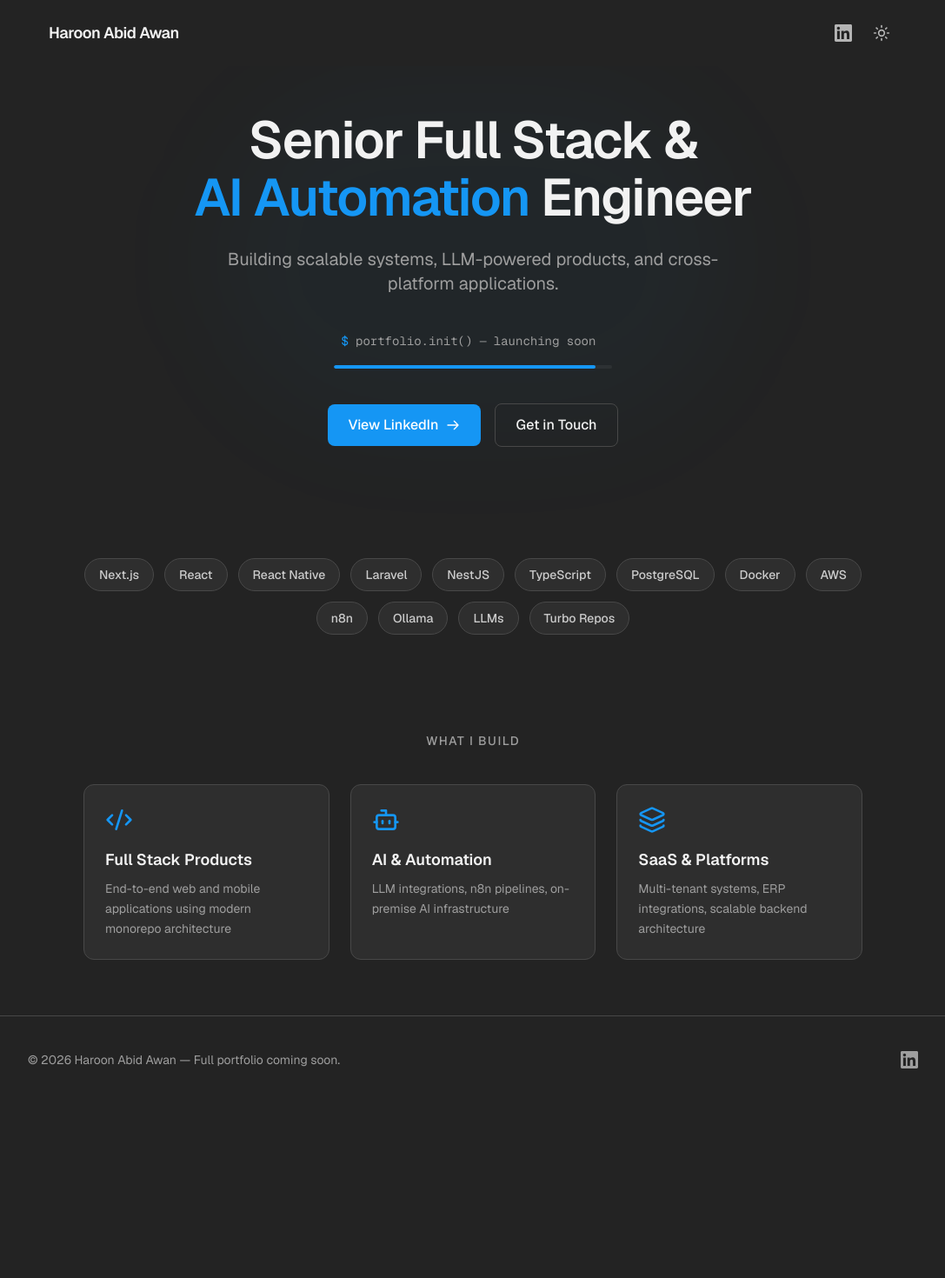
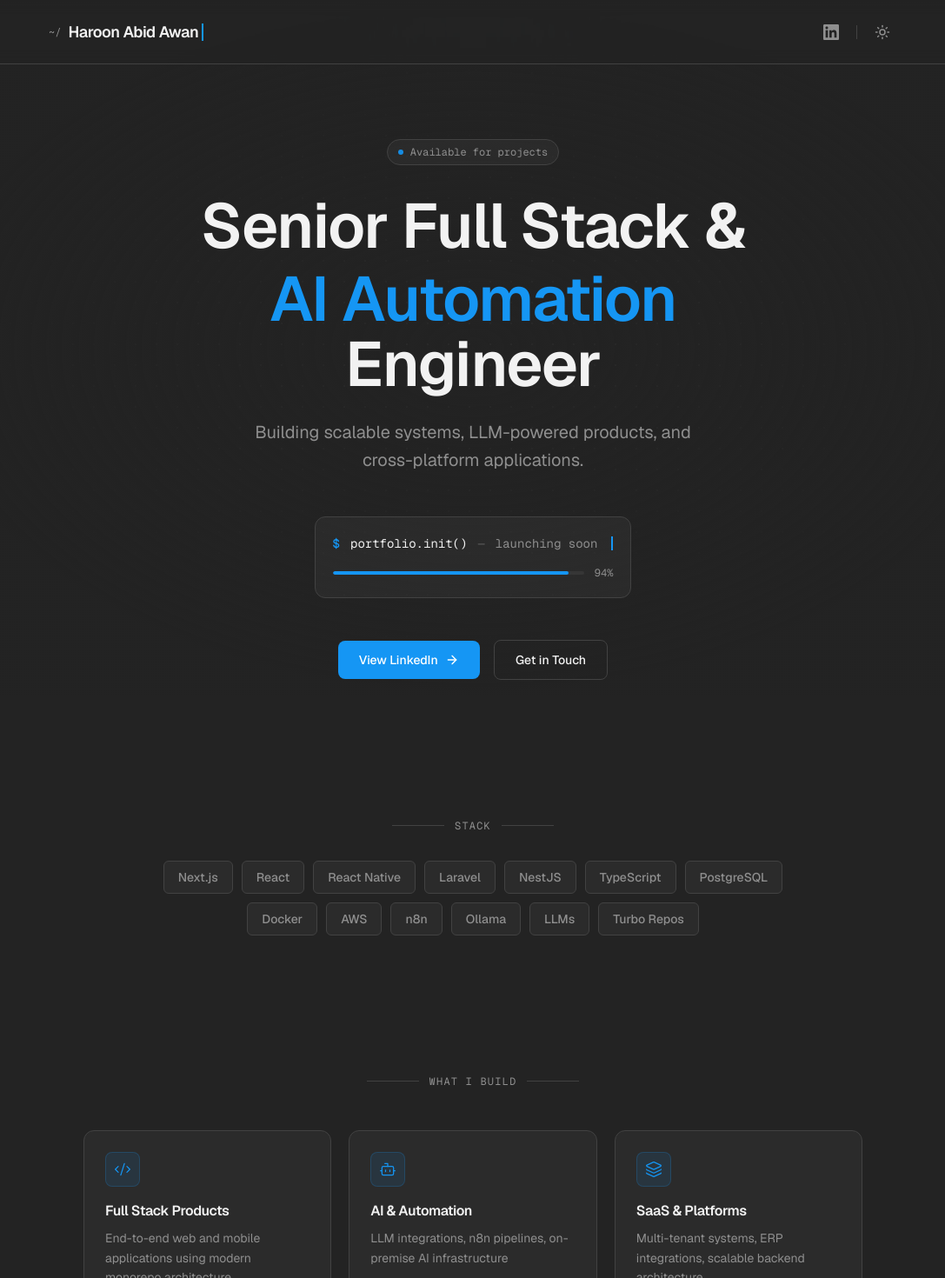
Before and after one commit to haroonabidawan/haroonabidawan, a Next.js app: page / in a window 1280 px wide. Shown: the top 1470 px of the page at 87% size, without its empty margins (96-1183 px from the left). Before the commit the page ends 1269 px from the top, so only its background shows below. Built offline with nearby package versions, Linux system fonts and the light colour scheme.

Commit message:
refactor: modernize UI with techy, minimal enhancements\n\nEnhance UI with dot grid, terminal-style navbar, improved hero section,\nrefined tech stack, better services cards, and sophisticated animations.

```diff
--- a/app/globals.css
+++ b/app/globals.css
@@ -31,7 +31,7 @@
 .dark {
   --background: oklch(0.255 0 0);
   --foreground: oklch(0.961 0 0);
-  --card: oklch(1 0 0 / 0.05);
+  --card: oklch(1 0 0 / 0.04);
   --card-foreground: oklch(0.961 0 0);
   --popover: oklch(0.3 0 0);
   --popover-foreground: oklch(0.961 0 0);
@@ -40,19 +40,19 @@
   --secondary: oklch(0.35 0 0);
   --secondary-foreground: oklch(0.961 0 0);
   --muted: oklch(0.35 0 0);
-  --muted-foreground: oklch(0.7 0 0);
+  --muted-foreground: oklch(0.65 0 0);
   --accent: oklch(0.657 0.172 248.2);
   --accent-foreground: oklch(1 0 0);
   --destructive: oklch(0.577 0.245 27.325);
   --destructive-foreground: oklch(1 0 0);
-  --border: oklch(0.4 0 0);
+  --border: oklch(0.38 0 0);
   --input: oklch(0.4 0 0);
   --ring: oklch(0.657 0.172 248.2);
 }
 
 @theme inline {
-  --font-sans: 'Geist', 'Geist Fallback';
-  --font-mono: 'Geist Mono', 'Geist Mono Fallback';
+  --font-sans: 'Geist', 'Geist Fallback', system-ui, sans-serif;
+  --font-mono: 'Geist Mono', 'Geist Mono Fallback', monospace;
   --color-background: var(--background);
   --color-foreground: var(--foreground);
   --color-card: var(--card);
@@ -83,44 +83,116 @@
     @apply border-border outline-ring/50;
   }
   body {
-    @apply bg-background text-foreground;
+    @apply bg-background text-foreground antialiased;
   }
+}
+
+/* Dot grid pattern background */
+.dot-grid {
+  background-image: radial-gradient(circle, var(--border) 1px, transparent 1px);
+  background-size: 24px 24px;
 }
 
 /* Blinking cursor animation */
 @keyframes blink {
-  0%, 50% { opacity: 1; }
-  51%, 100% { opacity: 0; }
+  0%, 45% { opacity: 1; }
+  50%, 100% { opacity: 0; }
 }
 
 .animate-blink {
-  animation: blink 1s step-end infinite;
+  animation: blink 1.1s step-end infinite;
 }
 
 /* Progress bar animation - never reaches 100% */
 @keyframes progress {
   0% { width: 0%; }
-  70% { width: 87%; }
-  85% { width: 92%; }
+  40% { width: 65%; }
+  70% { width: 84%; }
+  85% { width: 91%; }
   100% { width: 94%; }
 }
 
 .animate-progress {
-  animation: progress 4s ease-out forwards;
+  animation: progress 5s cubic-bezier(0.4, 0, 0.2, 1) forwards;
 }
 
-/* Fade in up animation */
-@keyframes fade-in-up {
-  from {
-    opacity: 0;
-    transform: translateY(20px);
-  }
-  to {
-    opacity: 1;
-    transform: translateY(0);
-  }
+/* Subtle glow pulse */
+@keyframes glow-pulse {
+  0%, 100% { opacity: 0.03; }
+  50% { opacity: 0.06; }
 }
 
-.animate-fade-in-up {
-  animation: fade-in-up 0.6s ease-out forwards;
+.animate-glow {
+  animation: glow-pulse 4s ease-in-out infinite;
 }
+
+/* Typewriter effect */
+@keyframes typewriter {
+  from { width: 0; }
+  to { width: 100%; }
+}
+
+/* Shimmer effect for loading states */
+@keyframes shimmer {
+  0% { background-position: -200% 0; }
+  100% { background-position: 200% 0; }
+}
+
+.animate-shimmer {
+  background: linear-gradient(
+    90deg,
+    transparent 0%,
+    var(--primary) 50%,
+    transparent 100%
+  );
+  background-size: 200% 100%;
+  animation: shimmer 3s infinite;
+}
+
+/* Subtle float animation */
+@keyframes float {
+  0%, 100% { transform: translateY(0px); }
+  50% { transform: translateY(-4px); }
+}
+
+.animate-float {
+  animation: float 6s ease-in-out infinite;
+}
+
+/* Line drawing animation */
+@keyframes draw-line {
+  from { stroke-dashoffset: 100; }
+  to { stroke-dashoffset: 0; }
+}
+
+/* Card hover glow */
+.card-glow {
+  position: relative;
+}
+
+.card-glow::before {
+  content: '';
+  position: absolute;
+  inset: -1px;
+  border-radius: inherit;
+  background: linear-gradient(135deg, var(--primary) 0%, transparent 50%, transparent 100%);
+  opacity: 0;
+  transition: opacity 0.3s ease;
+  z-index: -1;
+}
+
+.card-glow:hover::before {
+  opacity: 0.1;
+}
+
+/* Smooth theme transition */
+* {
+  transition-property: background-color, border-color;
+  transition-duration: 0.2s;
+  transition-timing-function: ease;
+}
+
+/* Selection color */
+::selection {
+  background-color: oklch(0.657 0.172 248.2 / 0.25);
+}
--- a/app/page.tsx
+++ b/app/page.tsx
@@ -6,12 +6,20 @@ import { Footer } from "@/components/footer"
 
 export default function Home() {
   return (
-    <main className="min-h-screen">
-      <Navbar />
-      <HeroSection />
-      <TechStack />
-      <ServicesSection />
-      <Footer />
+    <main className="relative min-h-screen overflow-hidden">
+      {/* Subtle dot grid background */}
+      <div className="fixed inset-0 dot-grid opacity-40 dark:opacity-20 pointer-events-none" />
+
+      {/* Radial gradient overlay for depth */}
+      <div className="fixed inset-0 bg-[radial-gradient(ellipse_at_center,transparent_0%,var(--background)_70%)] pointer-events-none" />
+
+      <div className="relative z-10">
+        <Navbar />
+        <HeroSection />
+        <TechStack />
+        <ServicesSection />
+        <Footer />
+      </div>
     </main>
   )
 }
--- a/components/footer.tsx
+++ b/components/footer.tsx
@@ -1,21 +1,30 @@
+"use client"
+
 export function Footer() {
   return (
-    <footer className="py-10 px-6 border-t border-border">
+    <footer className="relative py-10 sm:py-12 px-6">
+      {/* Top border */}
+      <div className="absolute top-0 left-6 right-6 h-px bg-border" />
+
       <div className="mx-auto max-w-5xl flex flex-col sm:flex-row items-center justify-between gap-4">
-        <p className="text-sm text-muted-foreground">
-          &copy; 2026 Haroon Abid Awan — Full portfolio coming soon.
+        {/* Copyright */}
+        <p className="text-xs sm:text-sm text-muted-foreground font-mono">
+          <span className="text-primary">&copy;</span> 2026 Haroon Abid Awan
+          <span className="hidden sm:inline"> — Full portfolio coming soon.</span>
         </p>
 
+        {/* LinkedIn */}
         <a
           href="https://linkedin.com/in/haroonabidawan"
           target="_blank"
           rel="noopener noreferrer"
-          className="text-muted-foreground hover:text-primary transition-colors"
+          className="inline-flex items-center gap-2 text-xs text-muted-foreground hover:text-foreground transition-colors duration-200"
           aria-label="LinkedIn"
         >
-          <svg className="w-5 h-5" fill="currentColor" viewBox="0 0 24 24">
+          <svg className="w-4 h-4" fill="currentColor" viewBox="0 0 24 24">
             <path d="M20.447 20.452h-3.554v-5.569c0-1.328-.027-3.037-1.852-3.037-1.853 0-2.136 1.445-2.136 2.939v5.667H9.351V9h3.414v1.561h.046c.477-.9 1.637-1.85 3.37-1.85 3.601 0 4.267 2.37 4.267 5.455v6.286zM5.337 7.433c-1.144 0-2.063-.926-2.063-2.065 0-1.138.92-2.063 2.063-2.063 1.14 0 2.064.925 2.064 2.063 0 1.139-.925 2.065-2.064 2.065zm1.782 13.019H3.555V9h3.564v11.452zM22.225 0H1.771C.792 0 0 .774 0 1.729v20.542C0 23.227.792 24 1.771 24h20.451C23.2 24 24 23.227 24 22.271V1.729C24 .774 23.2 0 22.222 0h.003z"/>
           </svg>
+          <span className="hidden sm:inline">LinkedIn</span>
         </a>
       </div>
     </footer>
--- a/components/hero-section.tsx
+++ b/components/hero-section.tsx
@@ -1,64 +1,81 @@
 "use client"
 
 import { useEffect, useState } from "react"
+import { ArrowRight } from "lucide-react"
 
 export function HeroSection() {
   const [visible, setVisible] = useState(false)
 
   useEffect(() => {
-    setVisible(true)
+    const timer = setTimeout(() => setVisible(true), 100)
+    return () => clearTimeout(timer)
   }, [])
 
   return (
-    <section className="relative pt-32 pb-20 px-6">
-      {/* Subtle blue glow */}
-      <div className="absolute top-1/2 left-1/2 -translate-x-1/2 -translate-y-1/2 w-[600px] h-[400px] bg-primary/[0.03] rounded-full blur-3xl pointer-events-none" />
+    <section className="relative pt-32 sm:pt-40 pb-16 sm:pb-24 px-6">
+      {/* Subtle blue glow - animated */}
+      <div className="absolute top-1/3 left-1/2 -translate-x-1/2 -translate-y-1/2 w-[500px] h-[300px] sm:w-[700px] sm:h-[400px] bg-primary/[0.04] rounded-full blur-[100px] pointer-events-none animate-glow" />
 
       <div className="relative mx-auto max-w-3xl text-center">
+        {/* Status badge */}
+        <div
+          className={`inline-flex items-center gap-2 px-3 py-1.5 mb-8 rounded-full border border-border bg-card text-xs font-mono text-muted-foreground transition-all duration-700 ${
+            visible ? "opacity-100 translate-y-0" : "opacity-0 translate-y-4"
+          }`}
+        >
+          <span className="w-1.5 h-1.5 rounded-full bg-primary animate-pulse" />
+          <span>Available for projects</span>
+        </div>
+
         {/* Main headline */}
         <h1
-          className={`text-4xl sm:text-5xl md:text-6xl font-semibold tracking-tight leading-[1.1] mb-6 transition-all duration-700 ${
+          className={`text-4xl sm:text-5xl md:text-6xl lg:text-7xl font-semibold tracking-[-0.02em] leading-[1.05] mb-6 transition-all duration-700 delay-100 ${
             visible ? "opacity-100 translate-y-0" : "opacity-0 translate-y-5"
           }`}
         >
           <span className="block">Senior Full Stack &</span>
-          <span className="block">
+          <span className="block mt-1 sm:mt-2">
             <span className="text-primary">AI Automation</span> Engineer
           </span>
         </h1>
 
         {/* Subtext */}
         <p
-          className={`text-lg sm:text-xl text-muted-foreground max-w-xl mx-auto mb-10 transition-all duration-700 delay-100 ${
+          className={`text-base sm:text-lg md:text-xl text-muted-foreground max-w-lg mx-auto mb-12 leading-relaxed transition-all duration-700 delay-200 ${
             visible ? "opacity-100 translate-y-0" : "opacity-0 translate-y-5"
           }`}
         >
           Building scalable systems, LLM-powered products, and cross-platform applications.
         </p>
 
-        {/* Terminal coming soon */}
+        {/* Terminal coming soon block */}
         <div
-          className={`mb-10 transition-all duration-700 delay-200 ${
+          className={`mb-12 transition-all duration-700 delay-300 ${
             visible ? "opacity-100 translate-y-0" : "opacity-0 translate-y-5"
           }`}
         >
-          <div className="inline-flex items-center gap-2 font-mono text-sm text-muted-foreground">
-            <span className="text-primary">$</span>
-            <span>portfolio.init()</span>
-            <span className="text-foreground/50">—</span>
-            <span>launching soon</span>
-            <span className="w-[2px] h-4 bg-primary animate-blink" />
-          </div>
+          <div className="inline-block p-4 sm:p-5 rounded-xl border border-border bg-card">
+            <div className="flex items-center gap-3 font-mono text-sm">
+              <span className="text-primary font-medium">$</span>
+              <span className="text-foreground">portfolio.init()</span>
+              <span className="text-muted-foreground/50 hidden sm:inline">—</span>
+              <span className="text-muted-foreground hidden sm:inline">launching soon</span>
+              <span className="w-[2px] h-4 bg-primary animate-blink ml-1" />
+            </div>
 
-          {/* Progress bar */}
-          <div className="mt-4 mx-auto max-w-xs h-1 bg-card rounded-full overflow-hidden">
-            <div className="h-full bg-primary animate-progress rounded-full" />
+            {/* Progress bar */}
+            <div className="mt-4 flex items-center gap-3">
+              <div className="flex-1 h-1 bg-border/50 rounded-full overflow-hidden">
+                <div className="h-full bg-primary animate-progress rounded-full" />
+              </div>
+              <span className="font-mono text-xs text-muted-foreground tabular-nums">94%</span>
+            </div>
           </div>
         </div>
 
         {/* CTAs */}
         <div
-          className={`flex flex-col sm:flex-row items-center justify-center gap-4 transition-all duration-700 delay-300 ${
+          className={`flex flex-col sm:flex-row items-center justify-center gap-3 sm:gap-4 transition-all duration-700 delay-[400ms] ${
             visible ? "opacity-100 translate-y-0" : "opacity-0 translate-y-5"
           }`}
         >
@@ -66,16 +83,14 @@ export function HeroSection() {
             href="https://linkedin.com/in/haroonabidawan"
             target="_blank"
             rel="noopener noreferrer"
-            className="inline-flex items-center gap-2 px-6 py-3 bg-primary text-primary-foreground font-medium rounded-lg hover:opacity-90 transition-opacity"
+            className="group inline-flex items-center gap-2 px-5 sm:px-6 py-2.5 sm:py-3 bg-primary text-primary-foreground text-sm font-medium rounded-lg hover:opacity-90 transition-all duration-200"
           >
             View LinkedIn
-            <svg className="w-4 h-4" fill="none" stroke="currentColor" viewBox="0 0 24 24">
-              <path strokeLinecap="round" strokeLinejoin="round" strokeWidth={2} d="M14 5l7 7m0 0l-7 7m7-7H3" />
-            </svg>
+            <ArrowRight className="w-4 h-4 transition-transform duration-200 group-hover:translate-x-0.5" />
           </a>
           <a
             href="mailto:contact@haroonabidawan.com"
-            className="inline-flex items-center gap-2 px-6 py-3 border border-border text-foreground font-medium rounded-lg hover:bg-card transition-colors"
+            className="inline-flex items-center gap-2 px-5 sm:px-6 py-2.5 sm:py-3 border border-border text-foreground text-sm font-medium rounded-lg hover:bg-card hover:border-muted-foreground/30 transition-all duration-200"
           >
             Get in Touch
           </a>
--- a/components/navbar.tsx
+++ b/components/navbar.tsx
@@ -20,37 +20,48 @@ export function Navbar() {
   if (!mounted) return null
 
   return (
-    <nav className="fixed top-0 left-0 right-0 z-50 bg-background">
+    <nav className="fixed top-0 left-0 right-0 z-50 bg-background/80 backdrop-blur-sm">
       <div className="mx-auto max-w-5xl px-6 py-5 flex items-center justify-between">
-        <div className="flex items-center gap-0.5">
-          <span className="text-lg font-semibold tracking-tight text-foreground">
+        {/* Logo with terminal cursor */}
+        <div className="flex items-center">
+          <span className="font-mono text-xs text-muted-foreground mr-2 hidden sm:inline">~/</span>
+          <span className="text-base sm:text-lg font-semibold tracking-tight text-foreground">
             Haroon Abid Awan
           </span>
-          <span className="w-[2px] h-5 bg-primary animate-blink" />
+          <span className="w-[2px] h-4 sm:h-5 bg-primary ml-1 animate-blink" />
         </div>
 
-        <div className="flex items-center gap-4">
+        {/* Right side actions */}
+        <div className="flex items-center gap-1 sm:gap-2">
+          {/* LinkedIn */}
           <a
             href="https://linkedin.com/in/haroonabidawan"
             target="_blank"
             rel="noopener noreferrer"
-            className="text-foreground/70 hover:text-primary transition-colors"
+            className="p-2 rounded-lg text-muted-foreground hover:text-foreground hover:bg-card transition-all duration-200"
             aria-label="LinkedIn"
           >
-            <svg className="w-5 h-5" fill="currentColor" viewBox="0 0 24 24">
+            <svg className="w-[18px] h-[18px]" fill="currentColor" viewBox="0 0 24 24">
               <path d="M20.447 20.452h-3.554v-5.569c0-1.328-.027-3.037-1.852-3.037-1.853 0-2.136 1.445-2.136 2.939v5.667H9.351V9h3.414v1.561h.046c.477-.9 1.637-1.85 3.37-1.85 3.601 0 4.267 2.37 4.267 5.455v6.286zM5.337 7.433c-1.144 0-2.063-.926-2.063-2.065 0-1.138.92-2.063 2.063-2.063 1.14 0 2.064.925 2.064 2.063 0 1.139-.925 2.065-2.064 2.065zm1.782 13.019H3.555V9h3.564v11.452zM22.225 0H1.771C.792 0 0 .774 0 1.729v20.542C0 23.227.792 24 1.771 24h20.451C23.2 24 24 23.227 24 22.271V1.729C24 .774 23.2 0 22.222 0h.003z"/>
             </svg>
           </a>
 
+          {/* Divider */}
+          <div className="w-px h-4 bg-border mx-1 hidden sm:block" />
+
+          {/* Theme toggle */}
           <button
             onClick={toggleTheme}
-            className="p-2 rounded-md text-foreground/70 hover:text-foreground hover:bg-card transition-colors"
+            className="p-2 rounded-lg text-muted-foreground hover:text-foreground hover:bg-card transition-all duration-200"
             aria-label="Toggle theme"
           >
-            {isDark ? <Sun className="w-5 h-5" /> : <Moon className="w-5 h-5" />}
+            {isDark ? <Sun className="w-[18px] h-[18px]" /> : <Moon className="w-[18px] h-[18px]" />}
           </button>
         </div>
       </div>
+
+      {/* Bottom border line */}
+      <div className="absolute bottom-0 left-0 right-0 h-px bg-border" />
     </nav>
   )
 }
--- a/components/services-section.tsx
+++ b/components/services-section.tsx
@@ -8,16 +8,19 @@ const services = [
     icon: Code2,
     title: "Full Stack Products",
     description: "End-to-end web and mobile applications using modern monorepo architecture",
+    tags: ["Web", "Mobile", "Monorepo"],
   },
   {
     icon: Bot,
     title: "AI & Automation",
     description: "LLM integrations, n8n pipelines, on-premise AI infrastructure",
+    tags: ["LLMs", "n8n", "Automation"],
   },
   {
     icon: Layers,
     title: "SaaS & Platforms",
     description: "Multi-tenant systems, ERP integrations, scalable backend architecture",
+    tags: ["SaaS", "ERP", "Backend"],
   },
 ]
 
@@ -25,34 +28,60 @@ export function ServicesSection() {
   const [visible, setVisible] = useState(false)
 
   useEffect(() => {
-    const timer = setTimeout(() => setVisible(true), 500)
+    const timer = setTimeout(() => setVisible(true), 600)
     return () => clearTimeout(timer)
   }, [])
 
   return (
     <section
-      className={`py-16 px-6 transition-all duration-700 ${
+      className={`py-16 sm:py-24 px-6 transition-all duration-700 ${
         visible ? "opacity-100 translate-y-0" : "opacity-0 translate-y-5"
       }`}
     >
       <div className="mx-auto max-w-4xl">
-        <h2 className="text-center text-sm font-medium text-muted-foreground uppercase tracking-widest mb-10">
-          What I Build
-        </h2>
+        {/* Section header */}
+        <div className="flex items-center justify-center gap-3 mb-12">
+          <div className="h-px flex-1 bg-border max-w-[60px]" />
+          <span className="font-mono text-xs text-muted-foreground uppercase tracking-widest">What I Build</span>
+          <div className="h-px flex-1 bg-border max-w-[60px]" />
+        </div>
 
-        <div className="grid grid-cols-1 md:grid-cols-3 gap-6">
-          {services.map((service) => (
+        {/* Cards grid */}
+        <div className="grid grid-cols-1 md:grid-cols-3 gap-4 sm:gap-5">
+          {services.map((service, index) => (
             <div
               key={service.title}
-              className="p-6 bg-card border border-border rounded-xl hover:border-primary/50 transition-colors"
+              className="group relative p-5 sm:p-6 bg-card border border-border rounded-xl hover:border-primary/30 transition-all duration-300 card-glow"
+              style={{
+                transitionDelay: visible ? `${index * 100}ms` : '0ms',
+              }}
             >
-              <service.icon className="w-8 h-8 text-primary mb-4" />
-              <h3 className="text-lg font-semibold text-foreground mb-2">
+              {/* Icon */}
+              <div className="w-10 h-10 flex items-center justify-center rounded-lg bg-primary/10 border border-primary/20 mb-4 transition-colors duration-300 group-hover:bg-primary/15">
+                <service.icon className="w-5 h-5 text-primary" strokeWidth={1.5} />
+              </div>
+
+              {/* Title */}
+              <h3 className="text-base font-semibold text-foreground mb-2 tracking-tight">
                 {service.title}
               </h3>
-              <p className="text-sm text-muted-foreground leading-relaxed">
+
+              {/* Description */}
+              <p className="text-sm text-muted-foreground leading-relaxed mb-4">
                 {service.description}
               </p>
+
+              {/* Tags */}
+              <div className="flex flex-wrap gap-1.5">
+                {service.tags.map((tag) => (
+                  <span
+                    key={tag}
+                    className="px-2 py-0.5 text-[10px] font-mono text-muted-foreground bg-background border border-border rounded"
+                  >
+                    {tag}
+                  </span>
+                ))}
+              </div>
             </div>
           ))}
         </div>
--- a/components/tech-stack.tsx
+++ b/components/tech-stack.tsx
@@ -22,22 +22,33 @@ export function TechStack() {
   const [visible, setVisible] = useState(false)
 
   useEffect(() => {
-    const timer = setTimeout(() => setVisible(true), 400)
+    const timer = setTimeout(() => setVisible(true), 500)
     return () => clearTimeout(timer)
   }, [])
 
   return (
     <section
-      className={`py-12 px-6 transition-all duration-700 ${
+      className={`py-12 sm:py-16 px-6 transition-all duration-700 ${
         visible ? "opacity-100 translate-y-0" : "opacity-0 translate-y-5"
       }`}
     >
-      <div className="mx-auto max-w-4xl">
-        <div className="flex flex-wrap justify-center gap-3">
-          {techs.map((tech) => (
+      <div className="mx-auto max-w-3xl">
+        {/* Section label */}
+        <div className="flex items-center justify-center gap-3 mb-8">
+          <div className="h-px flex-1 bg-border max-w-[60px]" />
+          <span className="font-mono text-xs text-muted-foreground uppercase tracking-widest">Stack</span>
+          <div className="h-px flex-1 bg-border max-w-[60px]" />
+        </div>
+
+        {/* Tech pills */}
+        <div className="flex flex-wrap justify-center gap-2 sm:gap-2.5">
+          {techs.map((tech, index) => (
             <span
               key={tech}
-              className="px-4 py-2 text-sm font-medium text-foreground/80 bg-card border border-border rounded-full hover:border-primary hover:text-primary transition-colors cursor-default"
+              className="group px-3 sm:px-4 py-1.5 sm:py-2 text-xs sm:text-sm font-medium text-muted-foreground bg-card border border-border rounded-md hover:border-primary/50 hover:text-foreground transition-all duration-200 cursor-default"
+              style={{
+                transitionDelay: visible ? `${index * 30}ms` : '0ms',
+              }}
             >
               {tech}
             </span>
```
